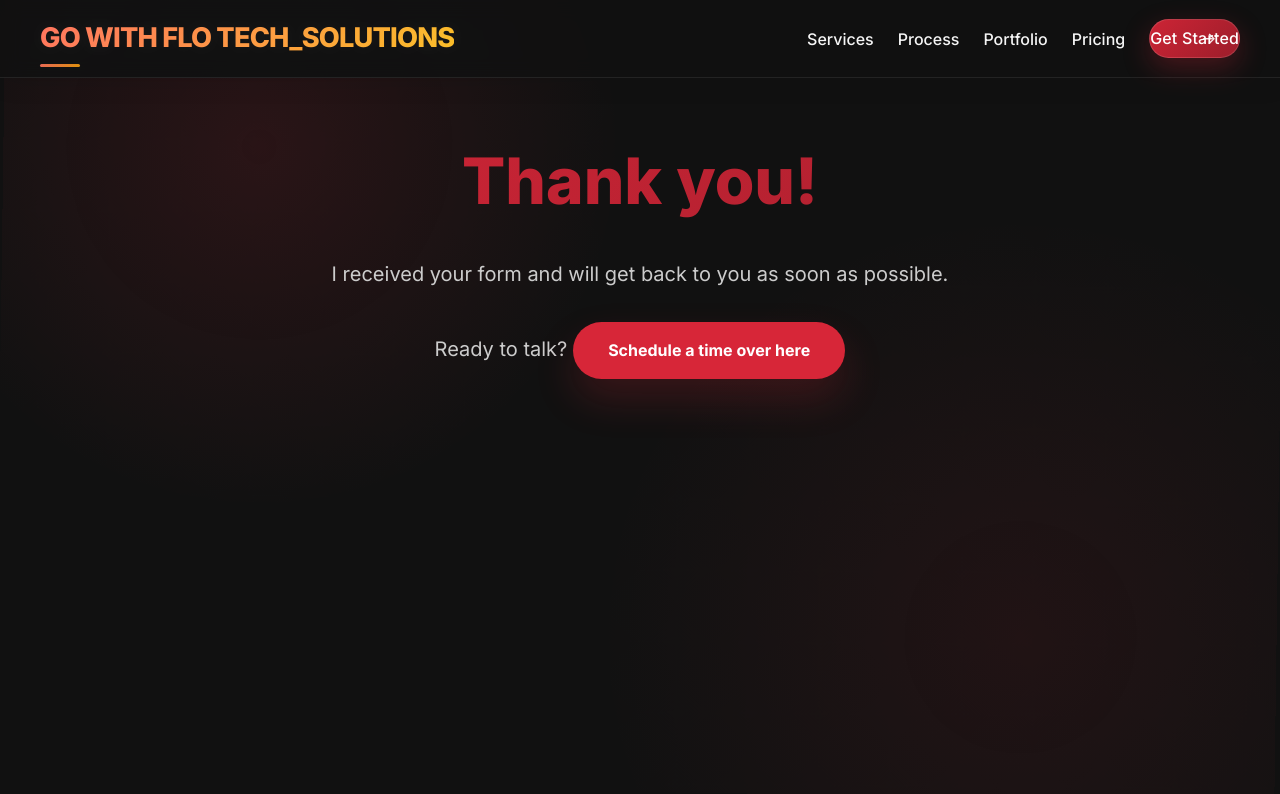
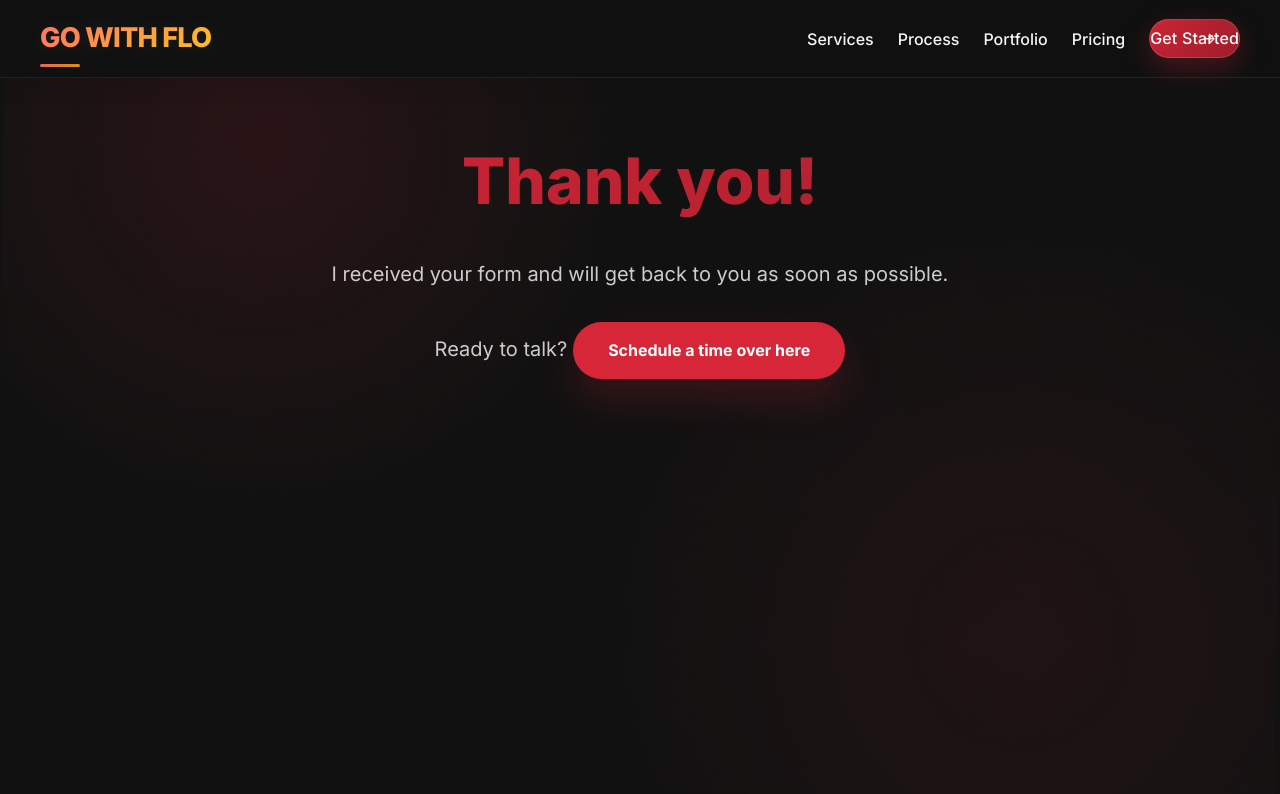
Before and after one commit to FloTech7/landing-page, a plain HTML site: page thank-you.html in a window 1280 px wide. Shown: the top 794 px of the page. Drawn offline with Linux system fonts and the light colour scheme; a script that the page names is missing.

Commit message:
changed index.html and thank-you.html

```diff
--- a/thank-you.html
+++ b/thank-you.html
@@ -3,7 +3,7 @@
 <head>
   <meta charset="UTF-8">
   <meta name="viewport" content="width=device-width, initial-scale=1.0">
-  <title>Thank You - Go with Flo Tech_Solutions</title>
+  <title>Thank You - Go with Flo</title>
   <link rel="preconnect" href="https://fonts.googleapis.com">
   <link rel="preconnect" href="https://fonts.gstatic.com" crossorigin>
   <link href="https://fonts.googleapis.com/css2?family=Inter:wght@300;400;500;600;700;800&display=swap" rel="stylesheet">
@@ -12,7 +12,7 @@
 <body>
   <nav class="navbar">
     <div class="container nav-container">
-      <a href="index.html" class="logo">Go with Flo Tech_Solutions</a>
+      <a href="index.html" class="logo">Go with Flo</a>
       <ul class="nav-links">
         <li><a href="index.html#services">Services</a></li>
         <li><a href="index.html#process">Process</a></li>
```
Also changed, not shown: index.html (+2 -2 lines).
